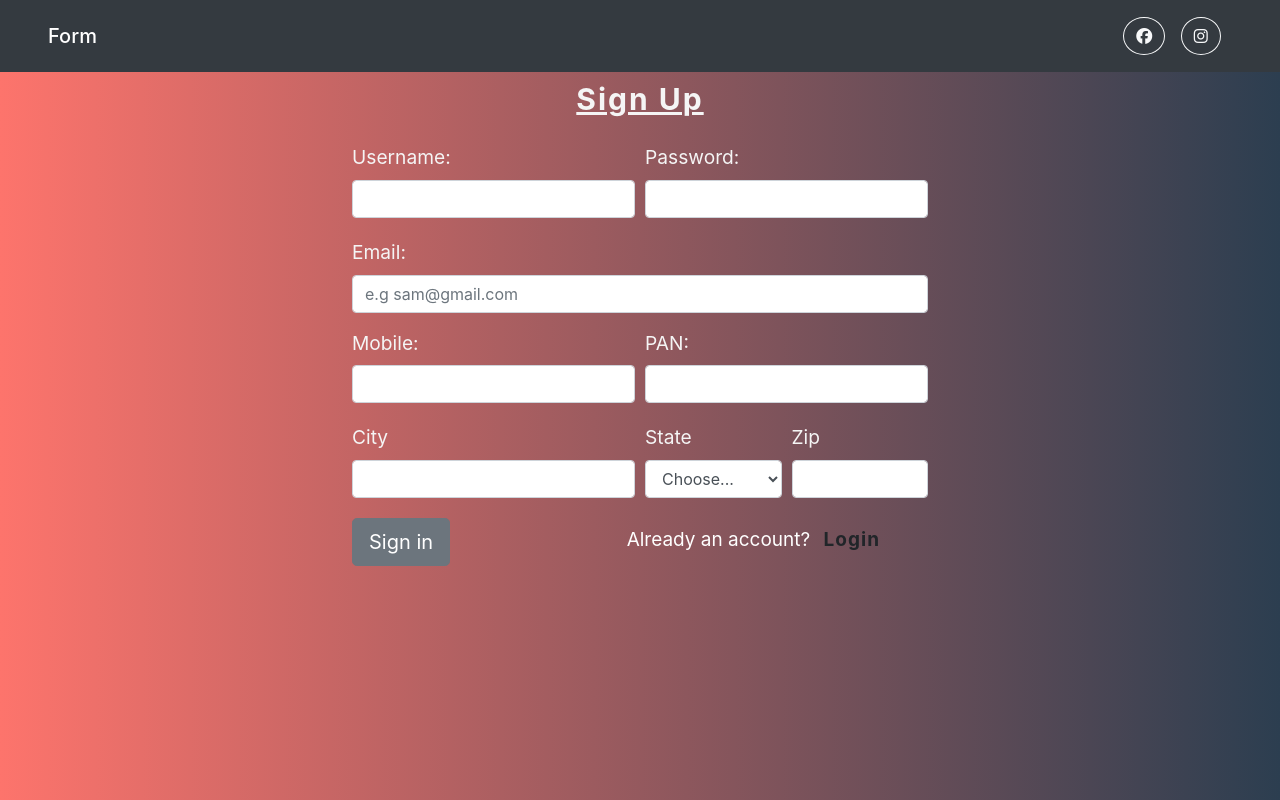
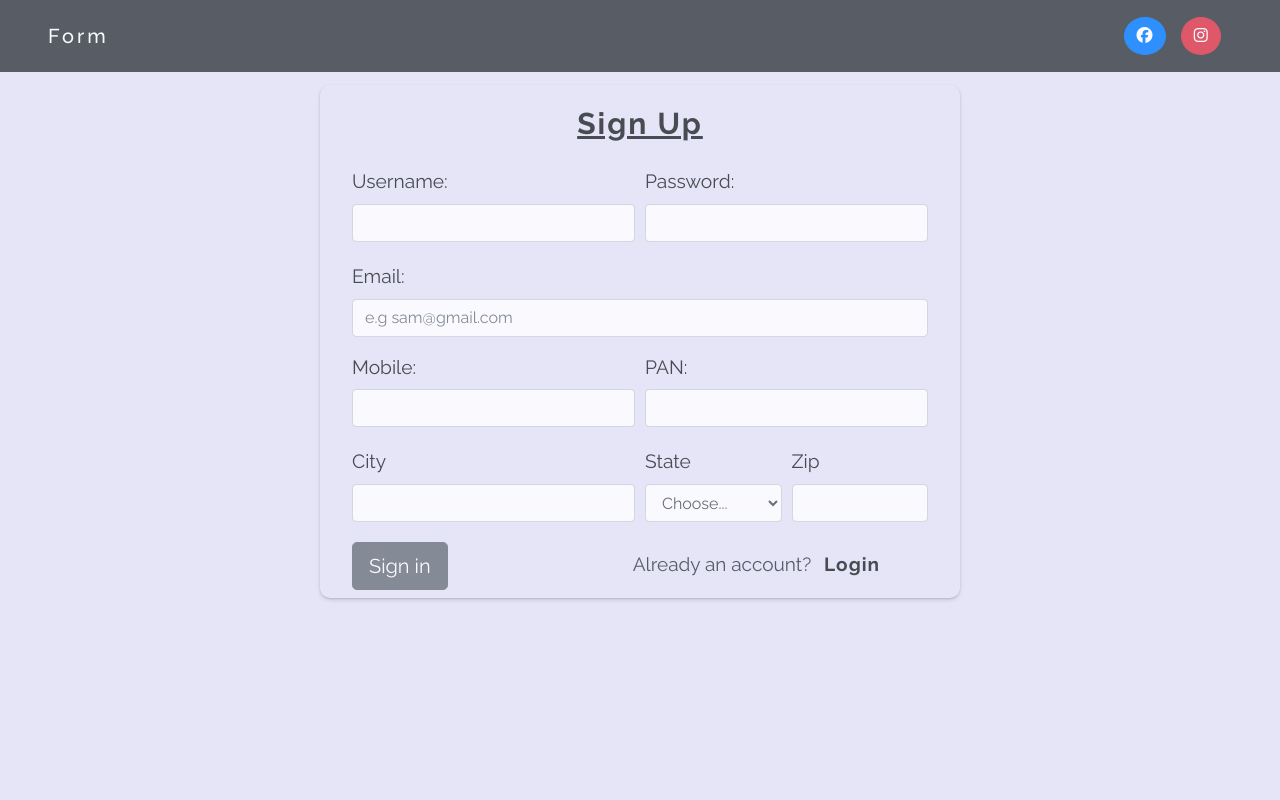
Before and after one commit to Dev-Sambhav/registration, a PHP site: page / in a window 1280 px wide. Run offline with PHP 8.4, Linux system fonts and the light colour scheme; some libraries are stand-ins or nearby versions.

Commit message:
some change in css

```diff
--- a/css/style.css
+++ b/css/style.css
@@ -1,3 +1,5 @@
+@import url('https://fonts.googleapis.com/css2?family=Raleway:wght@400;500;600;700&display=swap');
+
 * {
   margin: 0;
   padding: 0;
@@ -5,17 +7,11 @@
 }
 
 body {
-  background: #2c3e50; /* fallback for old browsers */
-  background: -webkit-linear-gradient(
-    to right,
-    #fd746c,
-    #2c3e50
-  ); /* Chrome 10-25, Safari 5.1-6 */
-  background: linear-gradient(
-    to right,
-    #fd746c,
-    #2c3e50
-  ); /* W3C, IE 10+/ Edge, Firefox 16+, Chrome 26+, Opera 12+, Safari 7+ */
+  background-color: #e5e5f7;
+  opacity: 0.8;
+  background-image: radial-gradient(#444cf7 0.5px, #e5e5f7 0.5px);
+  background-size: 10px 10px;
+  font-family: 'Raleway', sans-serif;
 }
 
 .header {
@@ -23,6 +19,10 @@ body {
   position: fixed;
   top: 0;
   width: 100%;
+}
+
+.navbar-title {
+  letter-spacing: 3px !important;
 }
 
 #register {
@@ -35,7 +35,13 @@ body {
 form {
   width: 50%;
   padding: 2rem;
+  padding-top: 3.5rem;
+  padding-bottom: 0.5rem;
   margin: 0 auto;
+  margin-bottom: 1rem;
+  border-radius: 10px;
+  box-shadow: rgba(50, 50, 93, 0.25) 0px 2px 5px -1px,
+    rgba(0, 0, 0, 0.3) 0px 1px 3px -1px;
 }
 .login-form {
   width: 45%;
@@ -55,7 +61,7 @@ form {
 
 .form-title,
 .login-title {
-  color: whitesmoke;
+  /* color: whitesmoke; */
   text-align: center;
   margin-bottom: 0.7em;
   margin-top: -2.5rem;
@@ -71,23 +77,21 @@ form {
 
 label {
   font-size: 1.2em !important;
-  color: whitesmoke;
 }
 
-.button-flex{
+.button-flex {
   display: flex;
   justify-content: space-between;
 }
 
-.button-flex small{
+.button-flex small {
   font-size: 19px;
 }
 
-.button-flex a{
+.button-flex a {
   letter-spacing: 1px;
 }
-.button-flex a:hover{
-  color: whitesmoke !important;
+.button-flex a:hover {
   text-decoration: none;
 }
 
@@ -106,7 +110,6 @@ footer {
   text-decoration: none;
 }
 
-a{
+a {
   text-decoration: none;
-  color: whitesmoke;
 }
--- a/index.php
+++ b/index.php
@@ -154,36 +154,36 @@ if (isset($_POST['submit'])) {
             <div class="form-group col-md-6">
                 <label>Username:</label>
                 <input type="text" class="form-control" name="username" value="<?php echo $username ?>">
-                <small class="form-text text-white"><?php echo $errors['username'] ?></small>
+                <small class="form-text text-danger"><?php echo $errors['username'] ?></small>
             </div>
             <div class="form-group col-md-6">
                 <label>Password:</label>
                 <input type="password" class="form-control" name="password" value="<?php echo $password ?>">
-                <small class="form-text text-white"><?php echo $errors['password'] ?></small>
+                <small class="form-text text-danger"><?php echo $errors['password'] ?></small>
             </div>
         </div>
         <div class="form-group">
             <label>Email:</label>
             <input type="email" class="form-control" placeholder="e.g sam@gmail.com" name="email" value="<?php echo $email ?>">
-            <small class="form-text text-white"><?php echo $errors['email'] ?></small>
+            <small class="form-text text-danger"><?php echo $errors['email'] ?></small>
         </div>
         <div class="form-row">
             <div class="form-group col-md-6">
                 <label>Mobile:</label>
                 <input type="text" class="form-control" name="mobile" value="<?php echo $mobile ?>">
-                <small class="form-text text-white"><?php echo $errors['mobile'] ?></small>
+                <small class="form-text text-danger"><?php echo $errors['mobile'] ?></small>
             </div>
             <div class="form-group col-md-6">
                 <label>PAN:</label>
                 <input type="text" class="form-control" name="pan" value="<?php echo $pan ?>">
-                <small class="form-text text-white"><?php echo $errors['pan'] ?></small>
+                <small class="form-text text-danger"><?php echo $errors['pan'] ?></small>
             </div>
         </div>
         <div class="form-row">
             <div class="form-group col-md-6">
                 <label>City</label>
                 <input type="text" class="form-control" name="city" value="<?php echo $city ?>">
-                <small class="form-text text-white"><?php echo $errors['city'] ?></small>
+                <small class="form-text text-danger"><?php echo $errors['city'] ?></small>
             </div>
             <div class="form-group col-md-3">
                 <label for="inputState">State</label>
@@ -197,17 +197,14 @@ if (isset($_POST['submit'])) {
             <div class="form-group col-md-3">
                 <label>Zip</label>
                 <input type="text" class="form-control" name="zip" value="<?php echo $zip ?>">
-                <small class="form-text text-white"><?php echo $errors['zip'] ?></small>
+                <small class="form-text text-danger"><?php echo $errors['zip'] ?></small>
             </div>
         </div>
         <div class="button-flex">
             <button type="submit" name="submit" class="btn btn-secondary btn-lg">Sign in</button>
-            <small class="text-white mr-5 mt-2">Already an account? <a class="font-weight-bold ml-2 text-body" href="login.php">Login</a></small>
+            <small class="text-dark mr-5 mt-2">Already an account? <a class="font-weight-bold ml-2 text-body" href="login.php">Login</a></small>
         </div>
     </form>
 </section>
 
-
-<!-- <?php include("templates/footer.php") ?> -->
-
 </html>
--- a/login.php
+++ b/login.php
@@ -49,12 +49,12 @@ if (isset($_POST['submit'])) {
         <div class="form-group row mb-4">
             <label class="col-md-6">Username:</label>
             <input type="text" class="form-control col-md-6" placeholder="Enter username" value="<?php echo $username ?>" name="username" required>
-            <small class="form-text login-error text-white col-md-6 ml-auto mt-0"><?php echo $errors['username'] ?></small>
+            <small class="form-text login-error text-danger col-md-6 ml-auto mt-0"><?php echo $errors['username'] ?></small>
         </div>
         <div class="form-group row mb-5">
             <label class="col-md-6">Password:</label>
             <input type="password" class="form-control col-md-6" placeholder="Enter password" value="<?php echo $password ?>" name="password" required>
-            <small class="form-text login-error text-white col-md-6 ml-auto mt-0"><?php echo $errors['password'] ?></small>
+            <small class="form-text login-error text-danger col-md-6 ml-auto mt-0"><?php echo $errors['password'] ?></small>
         </div>
         <button type="submit" name="submit" class="btn btn-dark btn-lg">Login</button>
     </form>
--- a/templates/footer.php
+++ b/templates/footer.php
@@ -1,4 +1,4 @@
 <footer>
-    <p class="footer-text text-white">&copy; Sambhav Sharma</p>
+    <p class="footer-text text-dark">&copy; Sambhav Sharma</p>
 </footer>
 </body>
--- a/templates/header.php
+++ b/templates/header.php
@@ -10,9 +10,9 @@
 
 <body>
     <nav class="navbar header navbar-dark bg-dark p-3 pl-5 pr-5">
-        <a href="index.php"><span class="navbar-brand mb-0 h1">Form</span></a>
+        <a href="index.php"><span class="navbar-brand navbar-title mb-0 h1">Form</span></a>
         <div class="social">
-            <a href="https://www.facebook.com/Sambhavsharma13" target="_blank" class="btn social-btn btn-outline-light"><i class="fa-brands fa-facebook"></i></a>
-            <a href="https://www.instagram.com/sambhav____sharma/" target="_blank" class="btn social-btn btn-outline-light"><i class="fa-brands fa-instagram"></i></a>
+            <a href="https://www.facebook.com/Sambhavsharma13" target="_blank" class="btn social-btn btn-primary"><i class="fa-brands fa-facebook"></i></a>
+            <a href="https://www.instagram.com/sambhav____sharma/" target="_blank" class="btn social-btn btn-danger"><i class="fa-brands fa-instagram"></i></a>
         </div>
     </nav>
```
